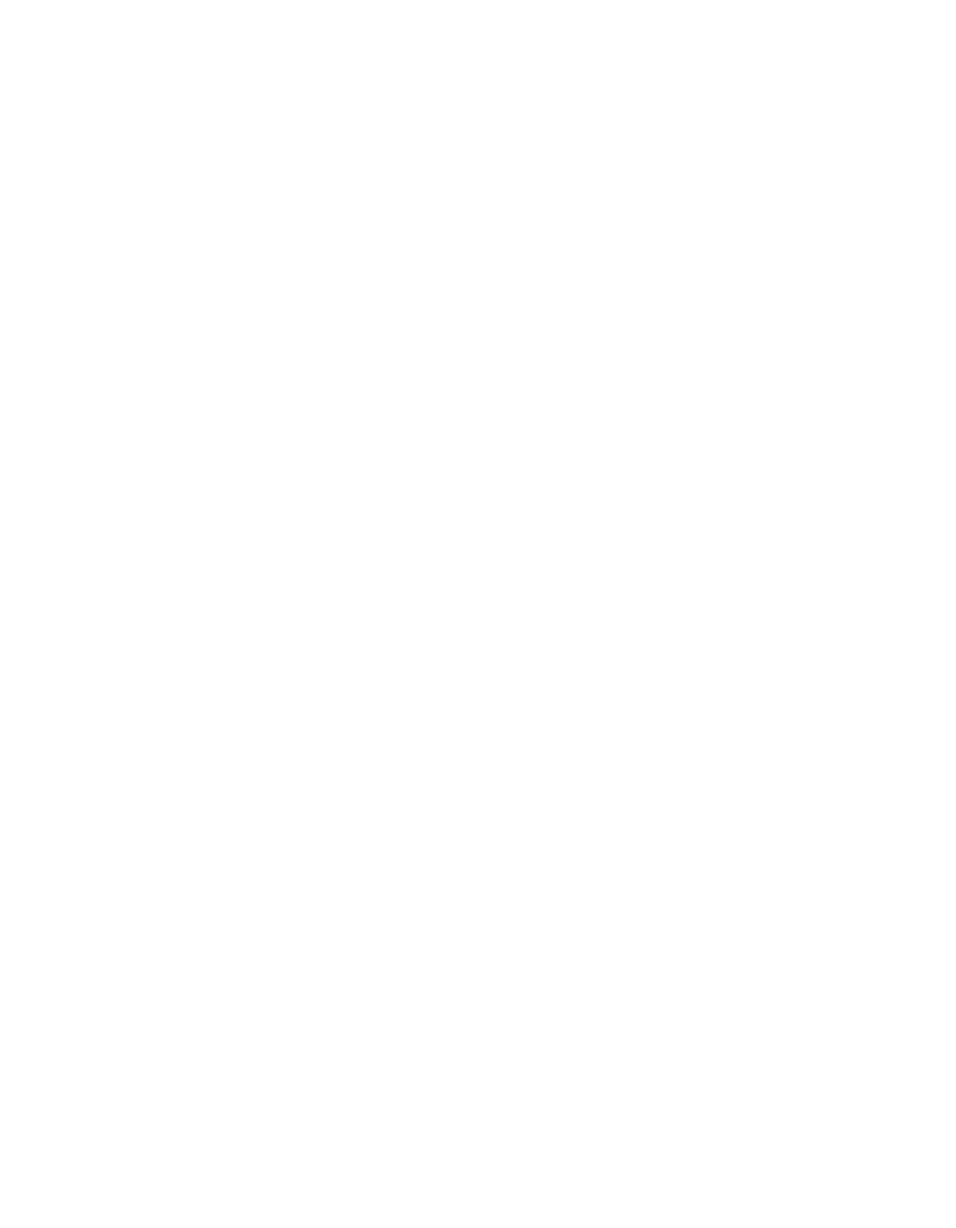
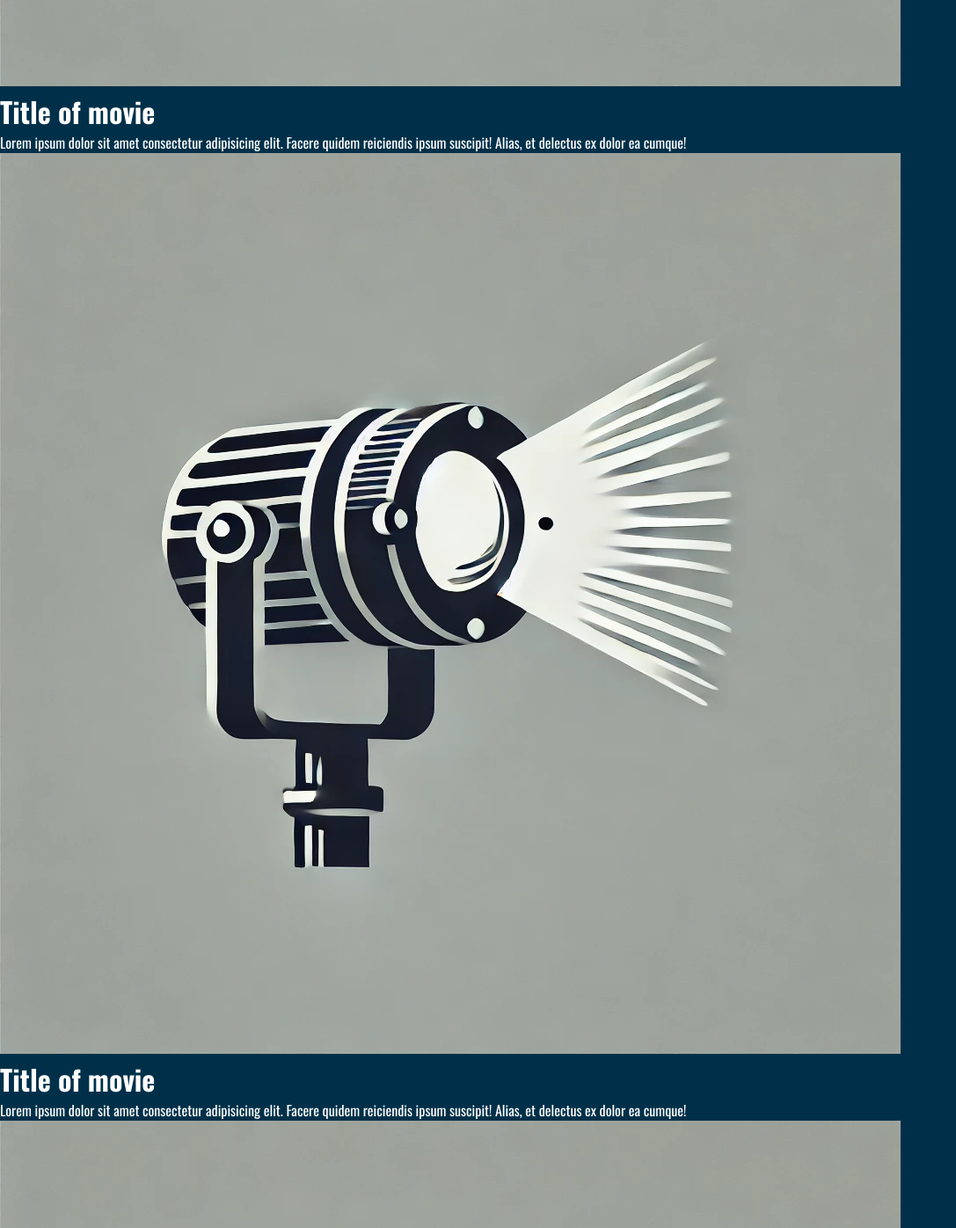
Before and after one commit to Jay-Rivera/Spotlight-React-Update, a React (Create React App) app: page /SearchResults in a window 1280 px wide. Shown: the part 1311-2707 px from the top of the page at 88% size, without its empty margins (0-1087 px from the left). Before the commit the page ends 800 px from the top, so only its background shows below. Built offline with nearby package versions, Linux system fonts and the light colour scheme.

Commit message:
made styling changes

```diff
--- a/src/App.css
+++ b/src/App.css
@@ -199,3 +199,13 @@ soft blue #669bbc
   background-color: #003049;
   color: #fff;
 }
+
+.movie__cards {
+  display: flex;
+  flex-direction: row;
+  flex-wrap: wrap;
+}
+
+.movie__card--image {
+  max-width: 30px;
+}
--- a/src/Pages/SearchResults.jsx
+++ b/src/Pages/SearchResults.jsx
@@ -2,6 +2,7 @@ import React, { useEffect, useState } from "react";
 import Search from "../Components/Search";
 import axios from "axios";
 import { Link, useParams, useNavigate } from "react-router-dom";
+import CardImage from "../assets/Spotlight-img.webp";
 
 function SearchResults() {
   // let navigate = useNavigate()
@@ -24,7 +25,37 @@ function SearchResults() {
               Search results for 'movie title' :
             </h2>
           </div>
-          <div className="movie__card"></div>
+          <div className="movie__cards">
+            <div className="movie__card">
+              <img src={CardImage} alt="" />
+              <h1 className="movie__card--title">Title of movie</h1>
+              <p className="movie__card--description">
+                Lorem ipsum dolor sit amet consectetur adipisicing elit. Facere
+                quidem reiciendis ipsum suscipit! Alias, et delectus ex dolor ea
+                cumque!
+              </p>
+            </div>
+            <div className="movie__card">
+              <img src={CardImage} alt="" />
+              <h1 className="movie__card--title">Title of movie</h1>
+              <p className="movie__card--description">
+                Lorem ipsum dolor sit amet consectetur adipisicing elit. Facere
+                quidem reiciendis ipsum suscipit! Alias, et delectus ex dolor ea
+                cumque!
+              </p>
+            </div>
+            <div className="movie__card">
+              <div className="movie__card--image">
+                <img src={CardImage} alt="" />
+              </div>
+              <h1 className="movie__card--title">Title of movie</h1>
+              <p className="movie__card--description">
+                Lorem ipsum dolor sit amet consectetur adipisicing elit. Facere
+                quidem reiciendis ipsum suscipit! Alias, et delectus ex dolor ea
+                cumque!
+              </p>
+            </div>
+          </div>
         </div>
       </div>
     </>
```
